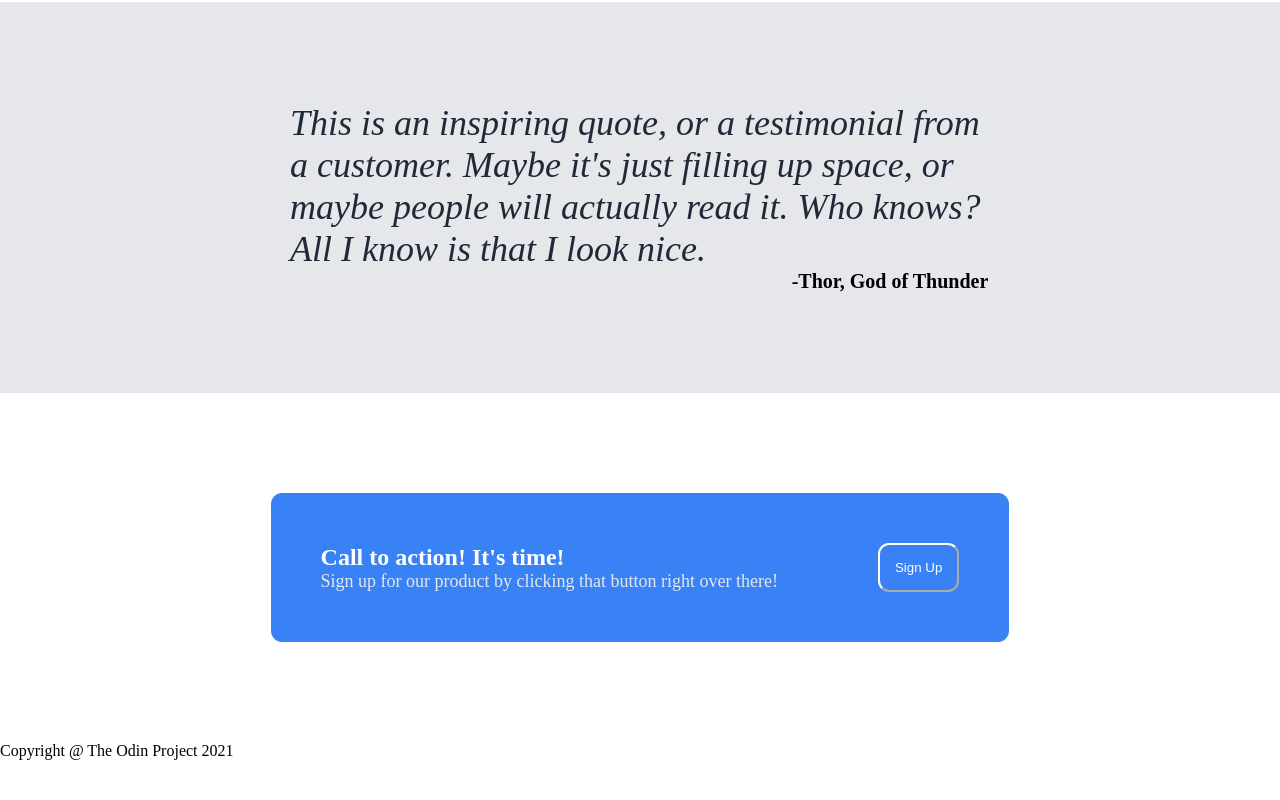
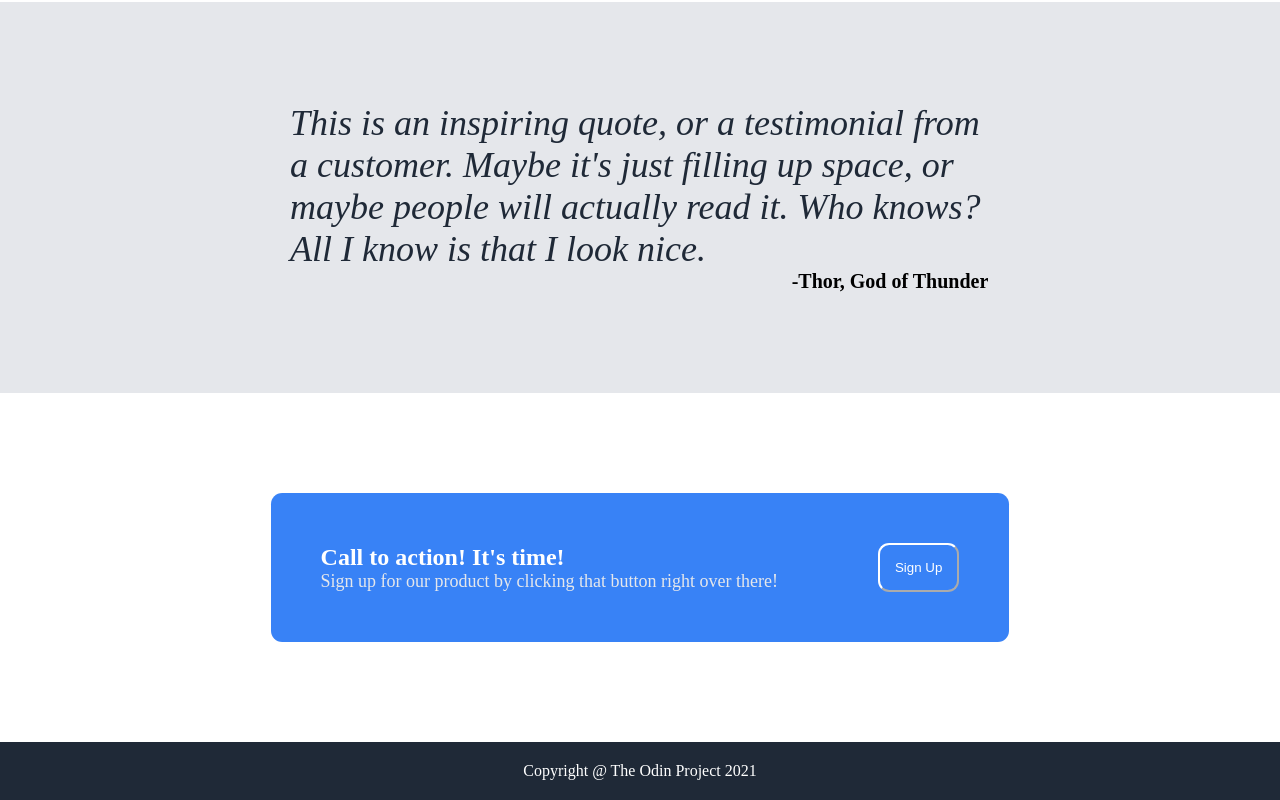
Before and after one commit to moonman39/Landing-Page, a plain HTML site: page index.html in a window 1280 px wide. Shown: the part 862-1662 px from the top of the page. Before the commit the page ends 1622 px from the top, so only its background shows below. Drawn offline with Linux system fonts and the light colour scheme.

Commit message:
Add format and style to .footer

```diff
--- a/styles.css
+++ b/styles.css
@@ -165,3 +165,11 @@ img {
     font-size: 24px;
     font-weight: bold;
 }
+
+.footer {
+    display: flex;
+    justify-content: center;
+    background-color: #1F2937;
+    color: white;
+    padding: 20px;
+}
```
